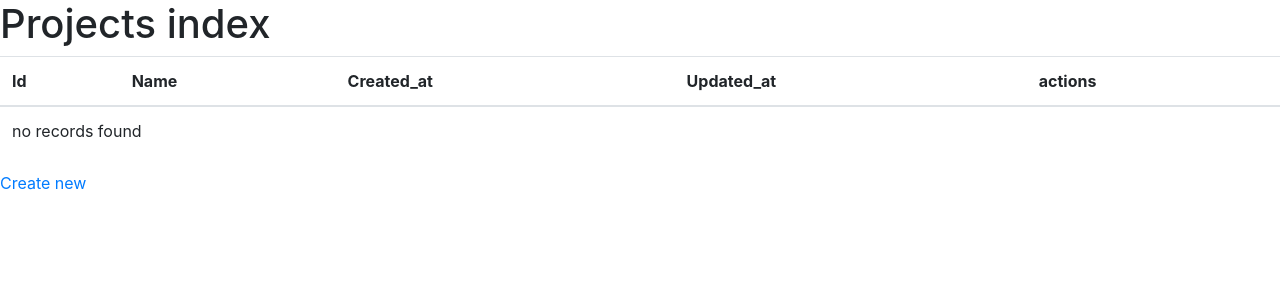
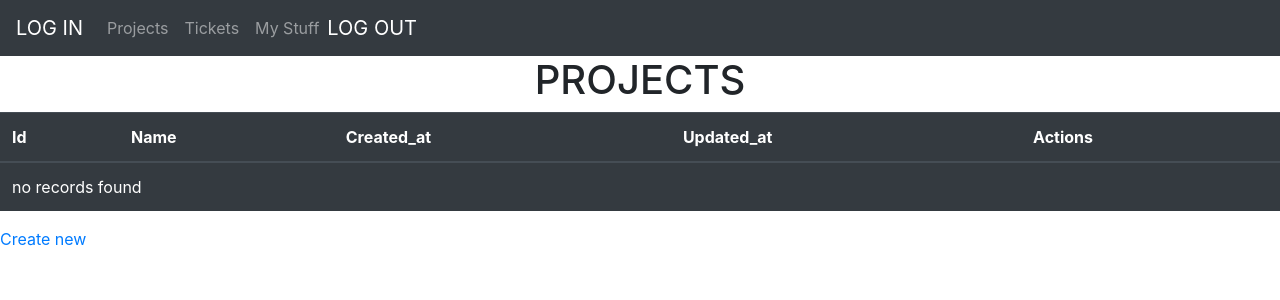
Before and after one commit to StrelnikovAlex/symfony, a Symfony app: template templates/projects/index.html.twig in a window 1280 px wide. Shown: the top 300 px of the page. Run offline with Twig, Linux system fonts and the light colour scheme; the template is opened without the code that fills it, so the values that code supplies are empty; some libraries are stand-ins or nearby versions.

Commit message:
add NAVBAR and customized styles

```diff
--- a/src/Controller/ProjectsController.php
+++ b/src/Controller/ProjectsController.php
@@ -12,8 +12,7 @@ use Symfony\Component\Routing\Annotation\Route;
 use Sensio\Bundle\FrameworkExtraBundle\Configuration\IsGranted;
 
 /**
- * @IsGranted("ROLE_USER")
- * @Route("/projects")
+  * @Route("/projects")
  */
 class ProjectsController extends AbstractController
 {
--- a/src/Controller/SecurityController.php
+++ b/src/Controller/SecurityController.php
@@ -27,7 +27,7 @@ class SecurityController extends AbstractController
         $form = $this->createFormBuilder($user)
             ->add('email', EmailType::class)
             ->add('password', PasswordType::class)
-            ->add('save', SubmitType::class, ['label' => 'To register'])
+            ->add('save', SubmitType::class, ['label' => 'Register'])
             ->getForm();
 
         $form->handleRequest($request);
--- a/templates/base.html.twig
+++ b/templates/base.html.twig
@@ -7,6 +7,28 @@
         {% block stylesheets %}{% endblock %}
     </head>
     <body>
+      <nav class="navbar navbar-expand-lg navbar-dark bg-dark">
+        <a class="navbar-brand" href="{{ path('app_login') }}">LOG IN</a>
+        <button class="navbar-toggler" type="button" data-toggle="collapse" data-target="#navbarNav" aria-controls="navbarNav" aria-expanded="false" aria-label="Toggle navigation">
+          <span class="navbar-toggler-icon"></span>
+        </button>
+          <div class="collapse navbar-collapse" id="navbarNav">
+              <ul class="navbar-nav">
+                <li class="nav-item">
+                  <a class="nav-link" href="{{ path('projects_index') }}">Projects</a>
+                </li>
+                <li class="nav-item">
+                  <a class="nav-link" href="#">Tickets</a>
+                </li>
+                <li class="nav-item">
+                  <a class="nav-link" href="#">My Stuff</a>
+                </li>
+                <li class="nav-item">
+                  <a class="navbar-brand" href="{{ path('app_logout') }}">LOG OUT</a>
+                </li>
+              </ul>
+            </div>
+          </nav>
         {% block body %}{% endblock %}
         {% block javascripts %}{% endblock %}
     </body>
--- a/templates/projects/index.html.twig
+++ b/templates/projects/index.html.twig
@@ -1,18 +1,18 @@
 {% extends 'base.html.twig' %}
 
-{% block title %}Projects index{% endblock %}
+{% block title %}Projects{% endblock %}
 
 {% block body %}
-    <h1>Projects index</h1>
+    <h1 align = center>PROJECTS</h1>
 
-    <table class="table">
+    <table class="table table-dark">
         <thead>
             <tr>
                 <th>Id</th>
                 <th>Name</th>
                 <th>Created_at</th>
                 <th>Updated_at</th>
-                <th>actions</th>
+                <th>Actions</th>
             </tr>
         </thead>
         <tbody>
--- a/templates/projects/show.html.twig
+++ b/templates/projects/show.html.twig
@@ -5,7 +5,7 @@
 {% block body %}
     <h1>Projects</h1>
 
-    <table class="table">
+      <table class="table table-dark">
         <tbody>
             <tr>
                 <th>Id</th>
```
Also changed, not shown: templates/security/autorization.html.twig (+5 -8 lines), templates/security/login.html.twig (+4 -3 lines).
